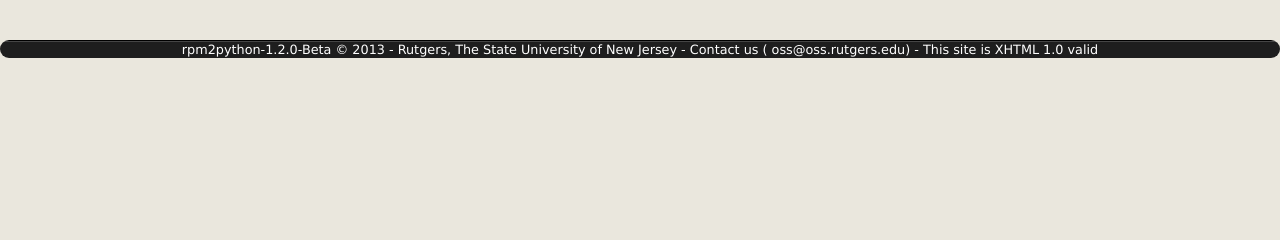
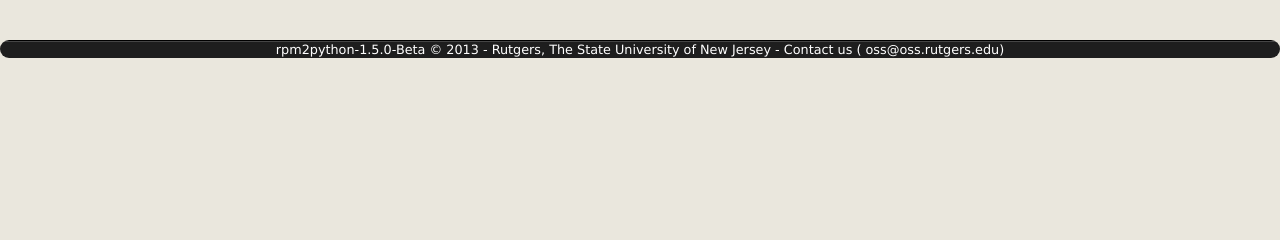
Before and after one commit to oss/rpm2python, a Flask app: page / in a window 1280 px wide. Shown: the part 289-529 px from the top of the page. Run offline with Flask 2, Linux system fonts and the light colour scheme; data that the repository does not hold is empty; parts of the project's set-up code (start-up, migrations or seed data) failed here and were passed over.

Commit message:
Changed version in html file

```diff
--- a/rpm2python/templates/base.html
+++ b/rpm2python/templates/base.html
@@ -134,10 +134,9 @@
         </div>
         {% block content %}{% endblock %}
         <div id="footer">
-            rpm2python-1.2.0-Beta © 2013 -
+            rpm2python-1.5.0-Beta © 2013 -
             <a href="http://www.rutgers.edu">Rutgers, The State University of New Jersey</a> - Contact us (
-            <a href="mailto:oss@oss.rutgers.edu">oss@oss.rutgers.edu</a>) - This site is
-            <a href="http://validator.w3.org/check?uri=referer">XHTML 1.0 valid</a>
+            <a href="mailto:oss@oss.rutgers.edu">oss@oss.rutgers.edu</a>)
         </div>
     </body>
 </html>
```
